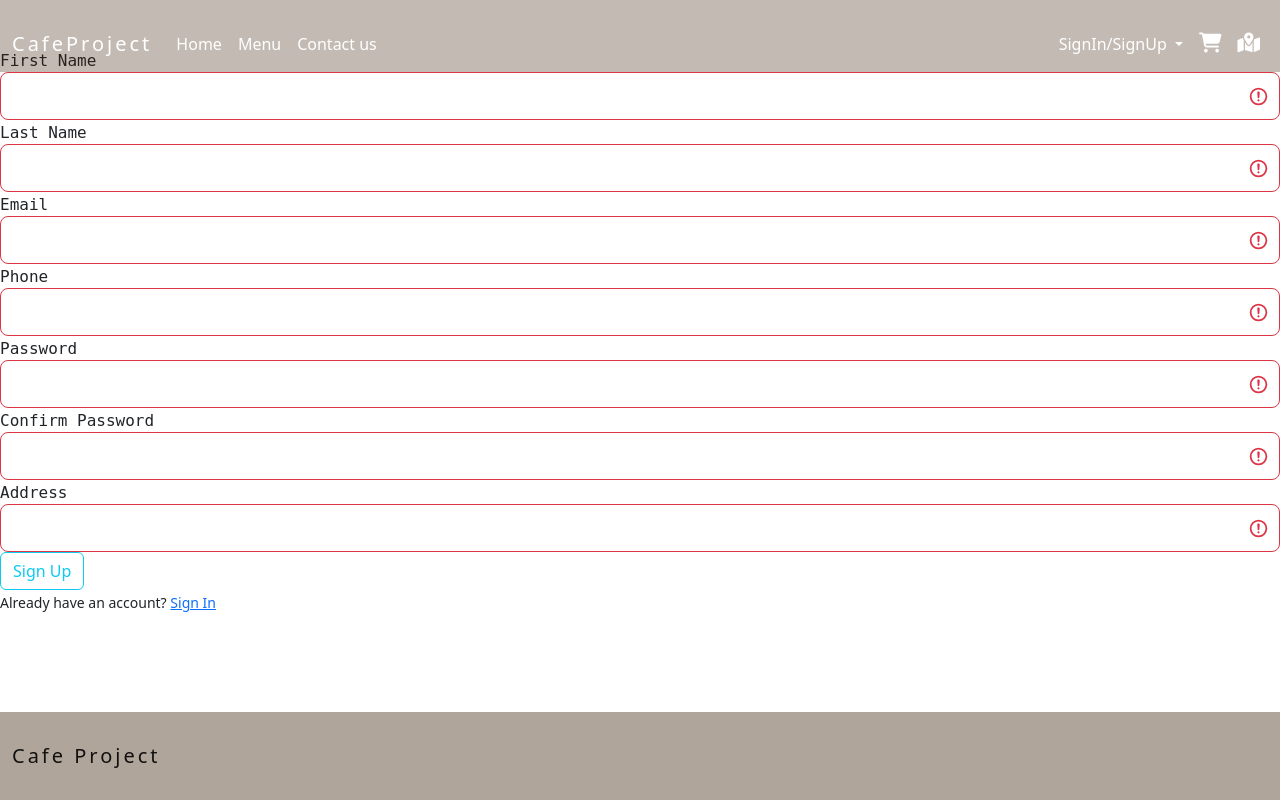
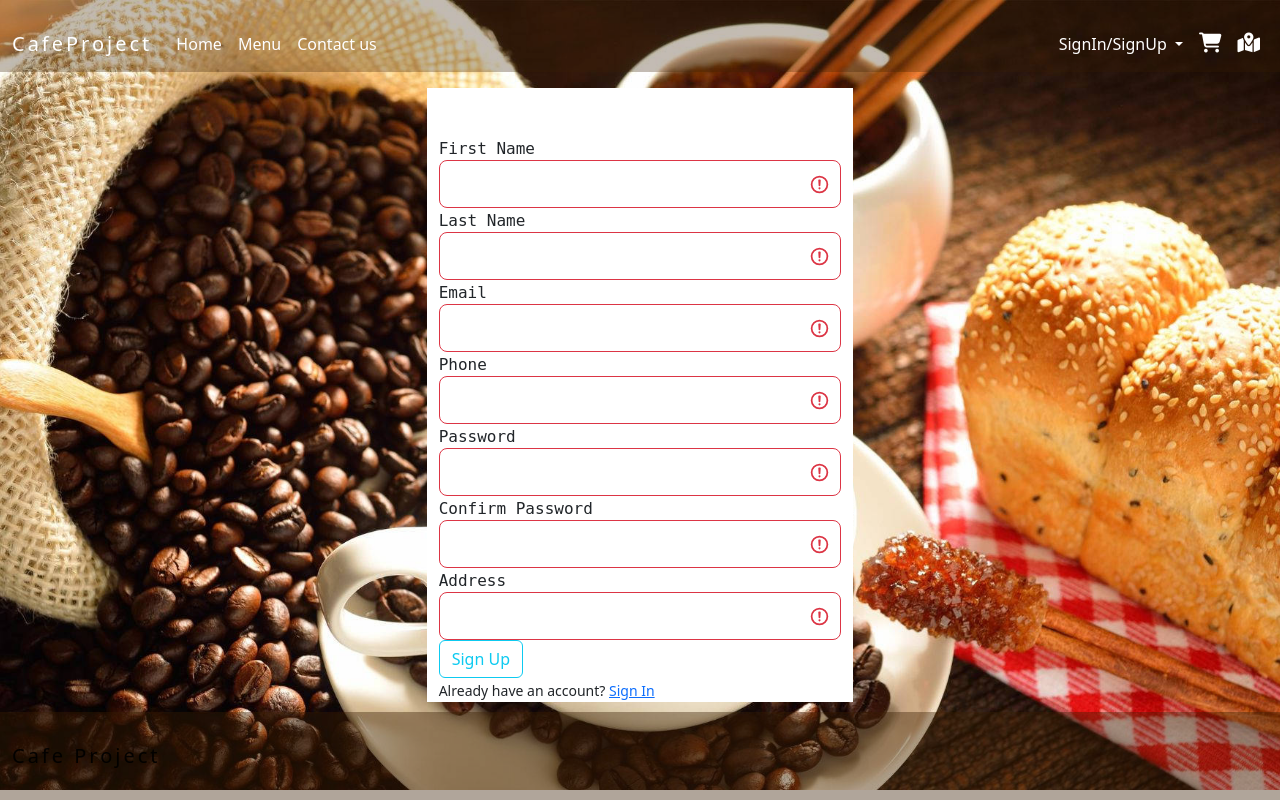
Before and after one commit to kimiakldz/Cafe_Project_G1, a Flask app: a page that uses templates/sign_up.html in a window 1280 px wide. Run offline with Flask 3, Linux system fonts and the light colour scheme; some libraries are stand-ins or nearby versions.

Commit message:
sign in and sign up is updated

```diff
--- a/templates/sign_up.html
+++ b/templates/sign_up.html
@@ -1,6 +1,18 @@
 {% extends "layout.html" %}
+
 {% block content %}
-    <div>
+    <section class="home-back banner-area" id="home"> <!--Atefeh-->
+
+        <div class="container-fluid rounded mt-5 mb-5">
+            <div class="row justify-content-center">
+                <div class="col-md-4"><p>&nbsp;</p></div>
+                <div class="col-md-4"><p>&nbsp;</p></div>
+                <div class="col-md-4"><p>&nbsp;</p></div>
+            </div>
+
+            <div class="row justify-content-center">
+                <div class="col-md-4"></div>
+                <div class="col-md-4 bg-white">
                     <form method="post" action="" class="mt-5">
                     {{form.hidden_tag()}}
                     <fieldset class="form-group">
@@ -42,13 +54,20 @@
                         {{form.submit(class="btn btn-outline-info")}}
                     </div>
                 </form>
+
                     <div>
                         <small>
                         Already have an account? <a href="{{url_for('sign_in')}}" class="ml-2">Sign In</a>
                         </small>
                     </div>
                 </div>
-
-
-
+                <div class="col-md-4"></div>
+            </div>
+            <div class="row justify-content-center">
+                <div class="col-md-4"><p>&nbsp;</p></div>
+                <div class="col-md-4"><p>&nbsp;</p></div>
+                <div class="col-md-4"><p>&nbsp;</p></div>
+            </div>
+        </div>
+    </section>
 {% endblock content %}
```
Also changed, not shown: templates/sign_in.html (+23 -2 lines). Lines whose indentation alone changed are shown as unchanged.
